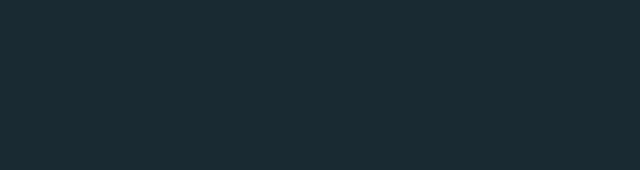
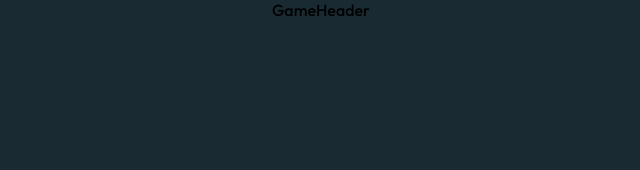
Before and after one commit to kylelamse/tic-tac-toe, a React (Create React App) app: page / in a window 1280 px wide. Shown: the top 170 px of the page, without its empty margins (138-778 px from the left). Built offline with nearby package versions, Linux system fonts and the light colour scheme.

Commit message:
Put margin in New Game Menu component instead of global container

```diff
--- a/src/App.scss
+++ b/src/App.scss
@@ -9,7 +9,7 @@ $standard_width: 28.75rem;
 
 .current-page {
     max-width: $standard_width;
-    margin: 7.5rem auto 0 auto;
+    margin: 0 auto;
 
     @include mixins.mobile {
         max-width: $mobile_width;
--- a/src/pages/Game/Game.tsx
+++ b/src/pages/Game/Game.tsx
@@ -1,10 +1,15 @@
 import React from "react";
 import "./Game.scss";
+import GameHeader from "./GameHeader";
 
 type Props = {};
 
 const Game = (props: Props) => {
-    return <div></div>;
+    return (
+        <div>
+            <GameHeader />
+        </div>
+    );
 };
 
 export default Game;
--- /dev/null
+++ b/src/pages/Game/GameHeader.tsx
@@ -0,0 +1,10 @@
+import React from "react";
+import "./GameHeader.scss";
+
+type Props = {};
+
+const GameHeader = (props: Props) => {
+    return <div>GameHeader</div>;
+};
+
+export default GameHeader;
--- a/src/pages/NewGameMenu/NewGameMenu.scss
+++ b/src/pages/NewGameMenu/NewGameMenu.scss
@@ -1,3 +1,7 @@
+.new_game_menu_container {
+    margin-top: 7.5rem;
+}
+
 .new_game_menu_button_container {
     display: flex;
     flex-direction: column;
```
Also changed, not shown: src/pages/Game/GameHeader.scss (added).
